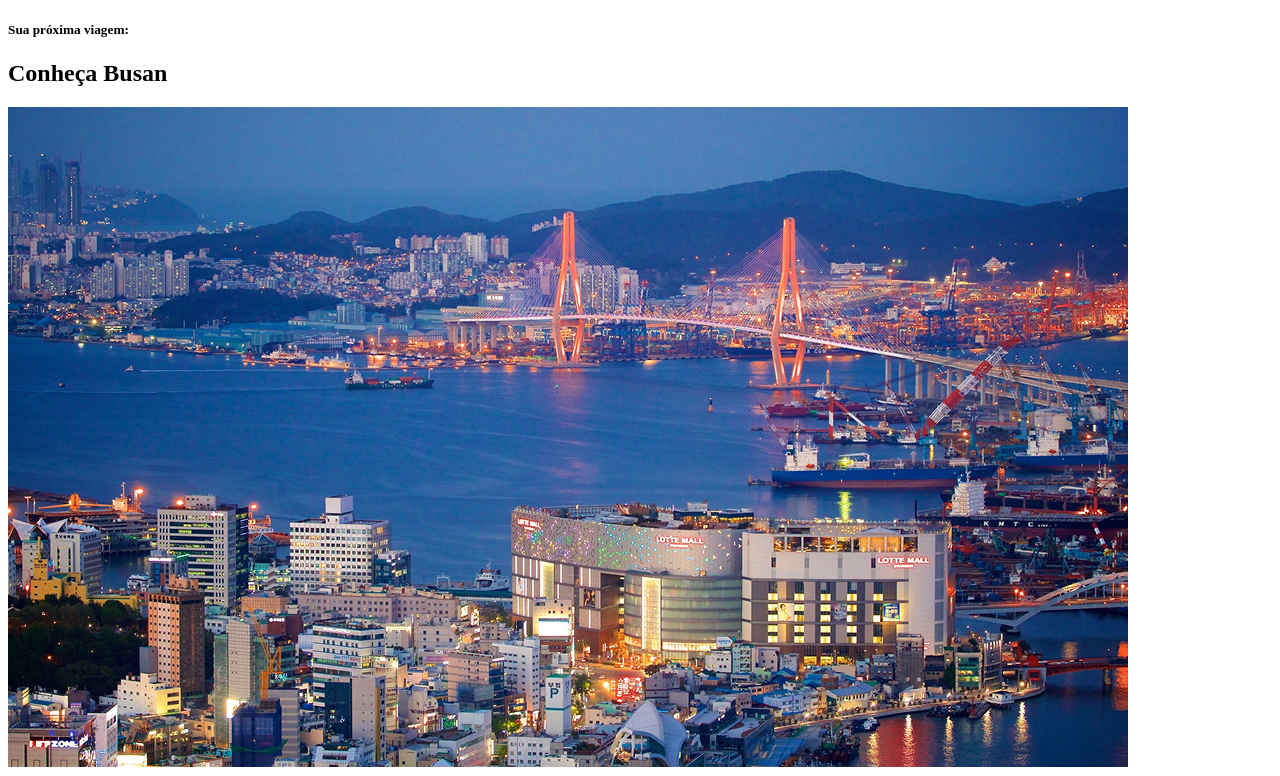
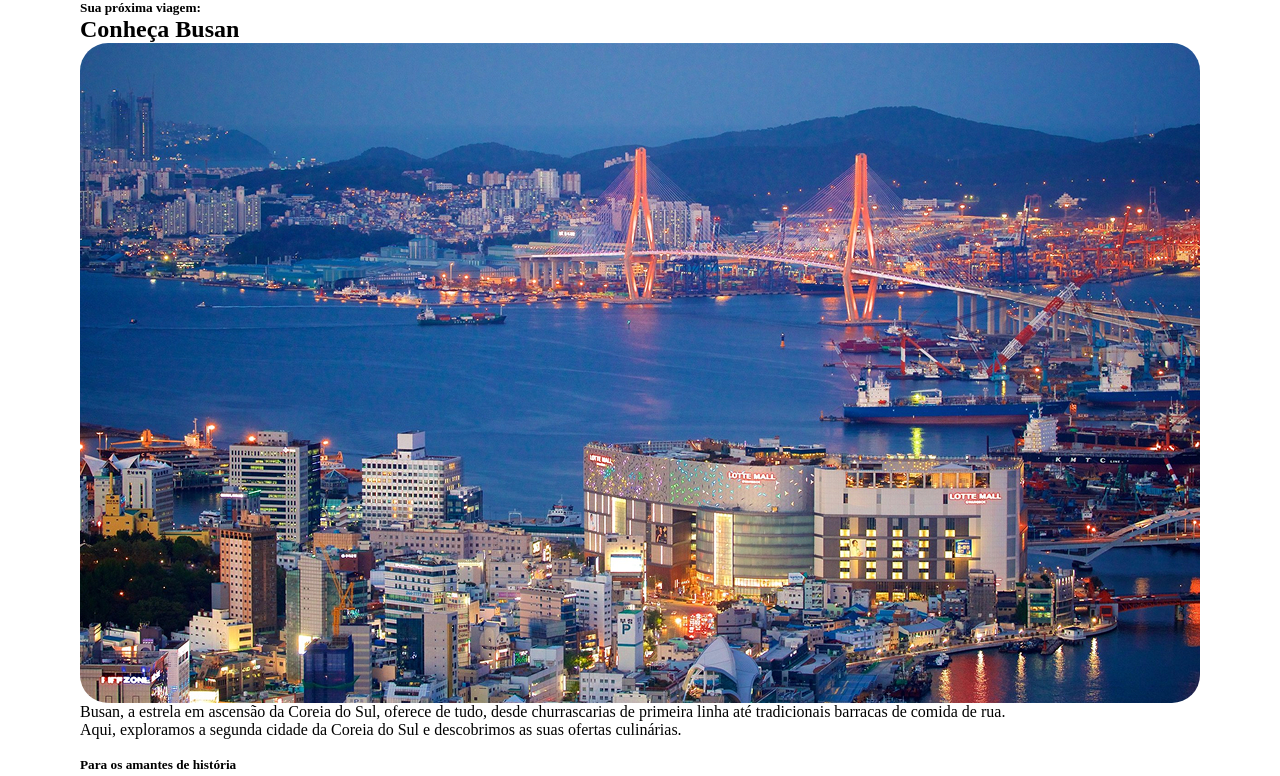
Before and after one commit to yurigonzagaweb-prog/Local-de-Turismo, a plain HTML site: page index.html in a window 1280 px wide. Shown: the top 776 px of the page. Drawn offline with Linux system fonts and the light colour scheme.

Commit message:
Atualização5

```diff
--- a/index.html
+++ b/index.html
@@ -7,6 +7,7 @@
     <title>Local de Turismo</title>
 </head>
 <body>
+  <main>
       <!-- Part1 -->
       <section id="Part1">
          <h5 class="subtitle">Sua próxima viagem:</h5>
@@ -23,7 +24,7 @@
       <!-- Part2 -->
       <section id="Part2">
      </div>
-        <h5 class="subtitle">Para os amantes de história</h5>
+         <h5>Para os amantes de história</h5>
          <h1>Descubra 3 destinos imperdíveis em Busan</h1>
          <p>
             As atrações de Busan vão desde templos budistas centenários que pontilham as montanhas e o litoral da cidade até praias imaculadas com águas<br>
@@ -90,14 +91,15 @@
     </section>
     <section>
         <p>
-           <h7> As melhores coisas para fazer em Busan mostram a reputação da cidade como um importante porto marítimo na Ásia. Frequentemente vista<br>
+           <h7> <em>melhores coisas para fazer em Busan mostram a reputação da cidade como um importante porto marítimo na Ásia. Frequentemente vista<br>
             como a essência da Coreia do Sul, você experimentará uma atmosfera única em termos de diversidade étnica e cultural, já que a cidade <br>
-            recebe um público cosmopolita o ano todo. </h7> <br><br>
+            recebe um público cosmopolita o ano todo.</em> </h7> <br><br>
         </p>
     </section>
 
     <footer>
         feito com <img src="assets/ph_heart-fill.svg" alt="coração">por Rocketseat
     </footer>
+  </main>
 </body>
 </html>
--- a/style.css
+++ b/style.css
@@ -0,0 +1,25 @@
+* {
+    margin: 0;
+    padding: 0;
+}
+
+main {
+    max-width: 1120px;
+    margin: 0 auto;
+    padding: 0 24px;
+
+
+}
+
+h5 {
+    color: red 94302f;
+
+}
+
+/* IMAGENS */
+img {
+    width: 100%;
+    display: block;
+    border-radius: 28px;
+
+}
```
Lines whose indentation alone changed are shown as unchanged.
